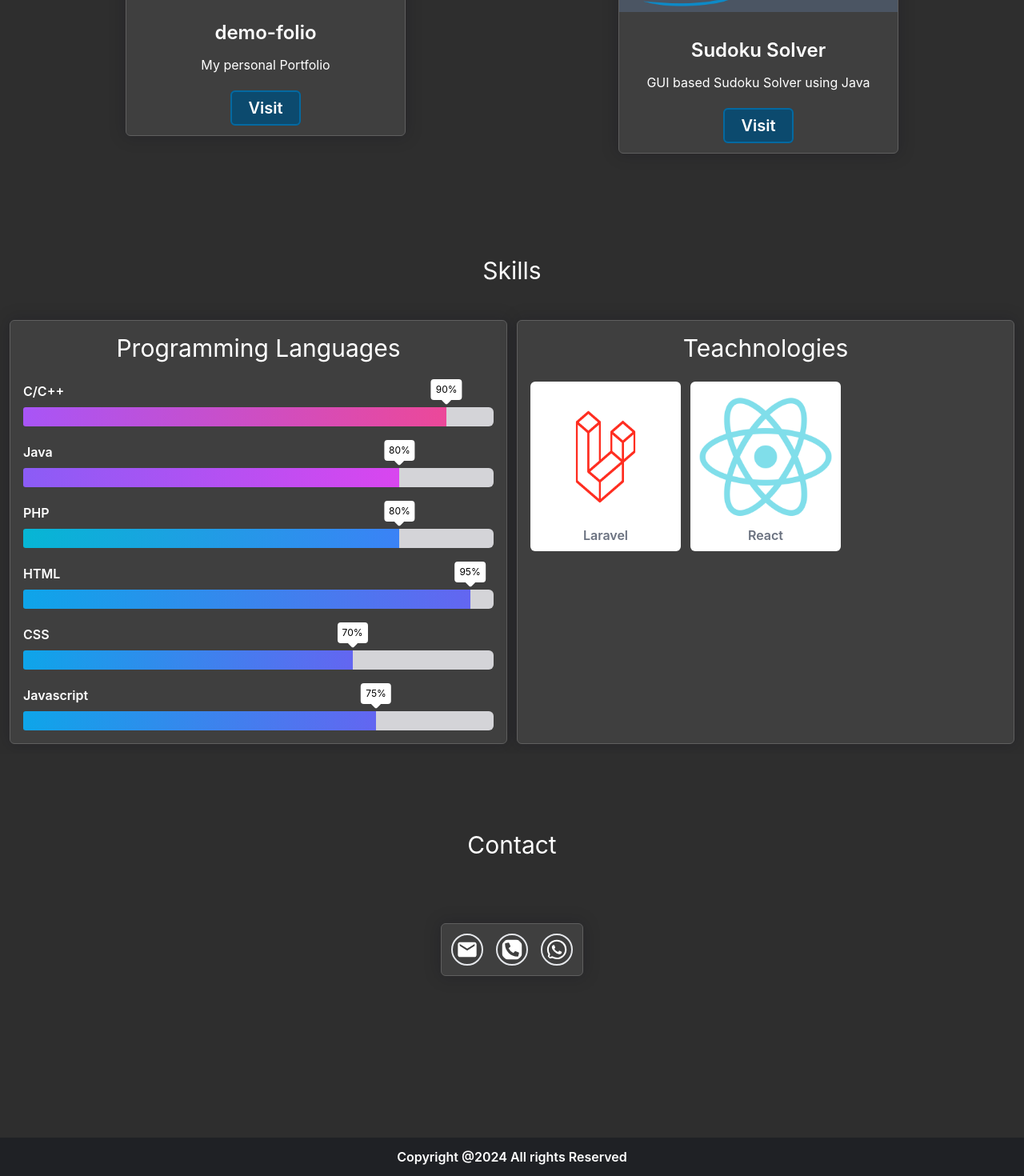
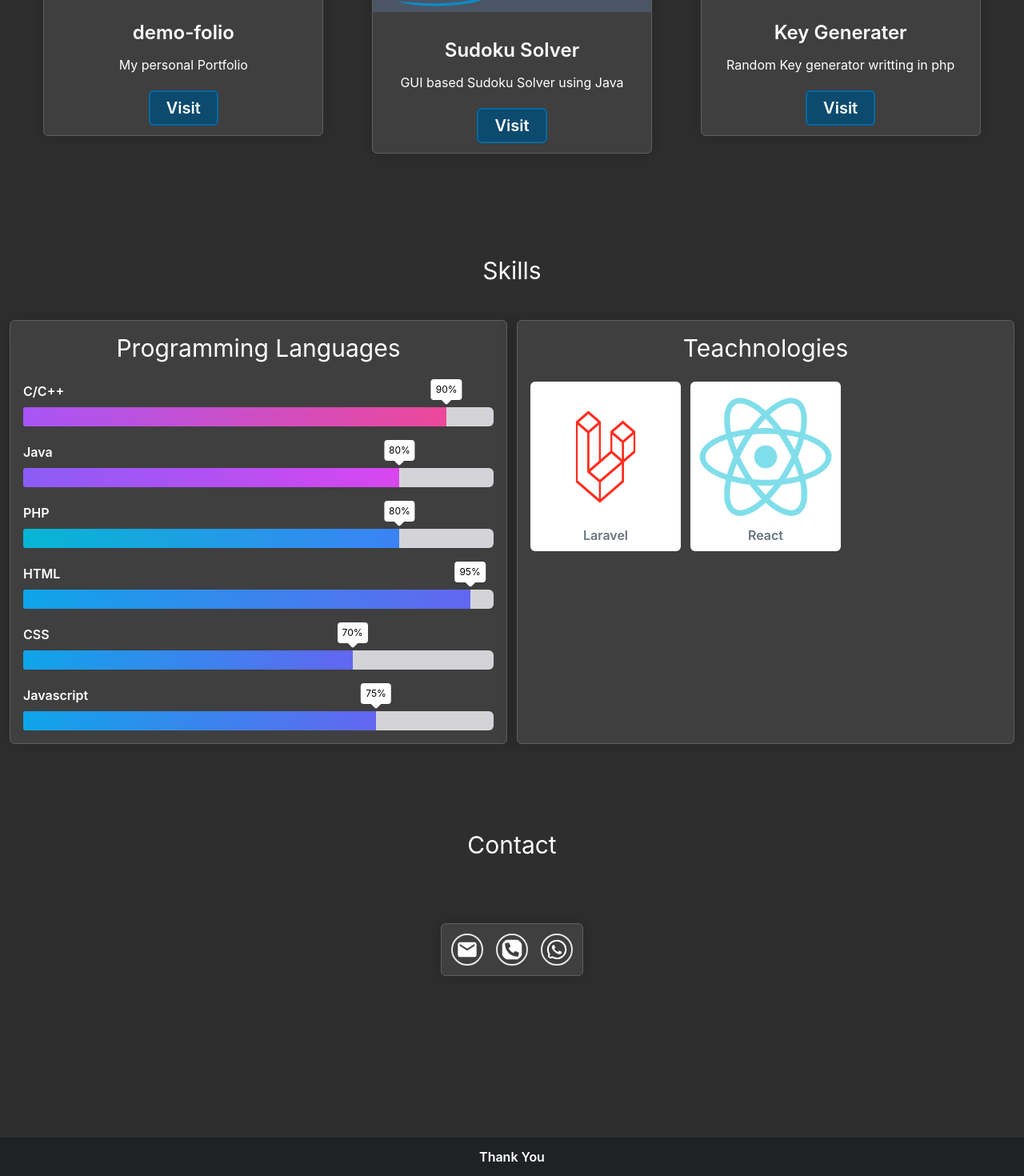
Before and after one commit to malikrayyan23672/demo-folio, a React (Create React App) app: page / in a window 1280 px wide. Shown: the part 2076-3546 px from the top of the page at 80% size. Built offline with nearby package versions, Linux system fonts and the light colour scheme.

Commit message:
Project added

```diff
--- a/src/components/pages/Footer.js
+++ b/src/components/pages/Footer.js
@@ -4,7 +4,7 @@ function Footer(){
     return(
         <footer className="bottom-0 bg-[#1F2125] z-10 p-3 text-white left-0 right-0 flex flex-row justify-center gap-56">
             <div>
-                <p className="font-semibold">Copyright @2024 All rights Reserved</p>
+                <p className="font-semibold">Thank You</p>
             </div>
         </footer>
     );
--- a/src/components/pages/Projects.js
+++ b/src/components/pages/Projects.js
@@ -12,6 +12,7 @@ function Projects() {
     const [project, setProject] = useState([
         { title: "demo-folio", thumbnail: "./assets/images/react-logo.png", description: "My personal Portfolio", href: "https://github.com/malikrayyan23672/demo-folio" },
         { title: "Sudoku Solver", thumbnail: "./assets/images/java-bg.png", description: "GUI based Sudoku Solver using Java", href: "https://github.com/malikrayyan23672/sudoku-solver" },
+        { title: "Key Generater", thumbnail: "./assets/images/php-bg.png", description: "Random Key generator writting in php", href: "https://github.com/malikrayyan23672/key-generator" },
     ]);
 
     const sideBtnRef = useRef();
```
Also changed, not shown: public/assets/images/php-bg.png (added).
